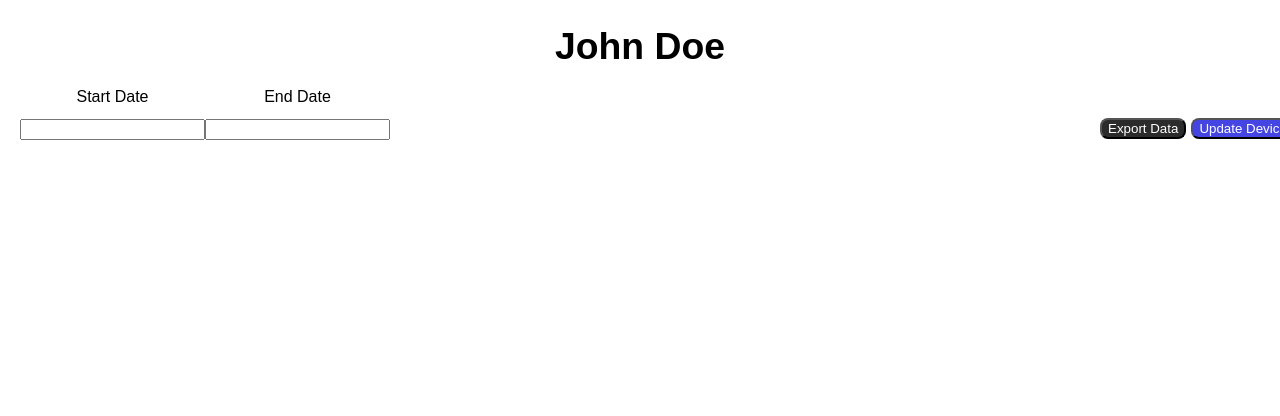
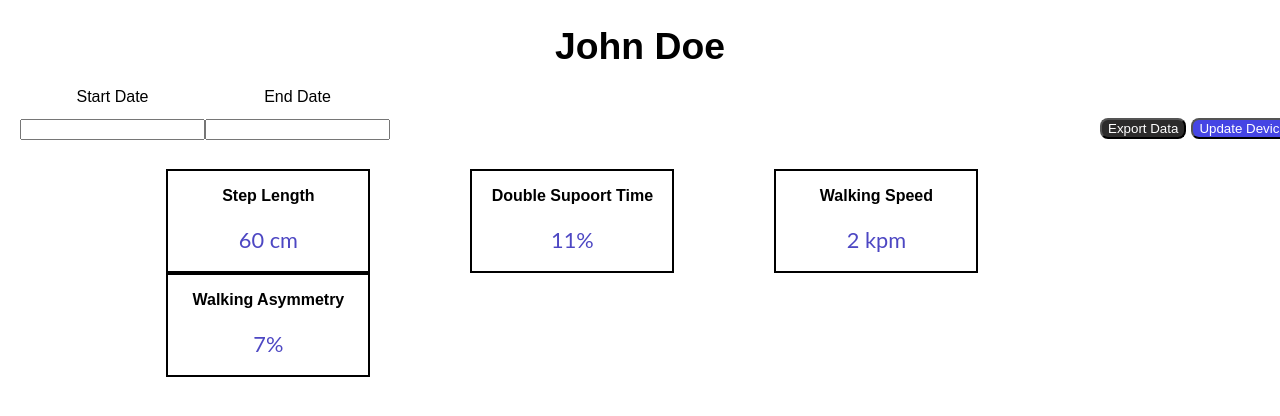
Before and after one commit to UBC-CIC/remote-mobility-monitoring, a React (Create React App) app in the folder webapp/: page /Dashboard in a window 1280 px wide. Shown: the top 416 px of the page. Built offline with nearby package versions, Linux system fonts and the light colour scheme.

Commit message:
finish cards styling

```diff
--- a/package.json
+++ b/package.json
@@ -8,6 +8,7 @@
     "antd": "^5.1.7",
     "chart.js": "^4.2.0",
     "moment": "^2.29.4",
+    "react-bootstrap": "^2.7.0",
     "react-chartjs-2": "^5.2.0",
     "react-datepicker": "^4.10.0",
     "typescript": "^4.9.4"
--- a/webapp/src/components/Dashboard/Dashboard.css
+++ b/webapp/src/components/Dashboard/Dashboard.css
@@ -65,3 +65,30 @@ button[name="remove-button"] {
     margin-right: 5px;
     border-radius: 8px;
 }
+
+.cards{
+    margin-top: 30px;
+    justify-content: "space-between" ;
+    margin-left: 13%;
+}
+
+.card{
+    display: inline-block;
+    background-color: white;
+    width: 200px;
+    height: 100px;
+    border: 2px solid black;
+    box-shadow: "2px 2px 5px #ccc";
+    margin-right: 100px;
+}
+
+.card h3{
+    color: black;
+    font-size: medium;
+    text-align: center;
+}
+
+.card > p {
+    color: #4D47C3;
+    text-align: center;
+}
--- a/webapp/src/components/Dashboard/Dashboard.tsx
+++ b/webapp/src/components/Dashboard/Dashboard.tsx
@@ -1,10 +1,10 @@
 import React, { useState } from "react";
-import { Card, Table } from "antd";
+import { Table } from "antd";
 import { Line } from "react-chartjs-2";
-import moment from "moment";
 import DatePicker from "react-datepicker";
 import "./Dashboard.css";
 import "react-datepicker/dist/react-datepicker.css";
+
 
 interface Props {
   patientName: string;
@@ -21,7 +21,7 @@ interface Props {
 // dummy data
 const sampleData = [
     {
-        date: "2022-01-01",
+        date: "2023-01-01",
         stepLength: 60,
         doubleSupportTime: 10,
         walkingSpeed: 1.5,
@@ -29,7 +29,7 @@ const sampleData = [
         distanceWalked: 1000,
     },
     {
-        date: "2022-01-02",
+        date: "2023-01-02",
         stepLength: 55,
         doubleSupportTime: 11,
         walkingSpeed: 1.6,
@@ -37,7 +37,7 @@ const sampleData = [
         distanceWalked: 900,
     },
     {
-        date: "2022-02-01",
+        date: "2023-02-04",
         stepLength: 65,
         doubleSupportTime: 11,
         walkingSpeed: 1.7,
@@ -49,9 +49,6 @@ const sampleData = [
 function Dashboard() {
     const [startDate, setStartDate] = useState<Date | null>();
     const [endDate, setEndDate] = useState<Date | null>();
-    //const [startDate, setStartDate] = useState<moment.Moment | null>();
-    //const [endDate, setEndDate] = useState<moment.Moment | null>();
-
 
     //TODO:   make api call and convert the data into prop
     const dummyProp = {
@@ -59,11 +56,14 @@ function Dashboard() {
         data: sampleData,
     } as Props;
 
-    /*
+    const stringToDate = (s: string) => {
+        const parts = s.split("-");
+        return new Date(parseInt(parts[0]), parseInt(parts[1]) - 1, parseInt(parts[2]));
+    };
+
     const filteredData = dummyProp.data.filter(
-        (d) => (!startDate || moment(d.date).isSameOrAfter(startDate)) && (!endDate || moment(d.date).isSameOrBefore(endDate))
+        (d) => (!startDate || stringToDate(d.date).getTime()>=startDate.getTime()) && (!endDate || stringToDate(d.date).getTime()<=endDate.getTime())
     );
-
 
     const stepLengthData = filteredData.map((d) => d.stepLength);
     const doubleSupportTimeData = filteredData.map((d) => d.doubleSupportTime);
@@ -76,26 +76,28 @@ function Dashboard() {
     const averageDoubleSupportTime = doubleSupportTimeData.reduce( ( p, c ) => p + c, 0 ) / doubleSupportTimeData.length;
     const averageWalkingSpeed = walkingSpeedData.reduce( ( p, c ) => p + c, 0 ) / walkingSpeedData.length;
     const averageWalkingAsymmetry = walkingAsymmetryData.reduce( ( p, c ) => p + c, 0 ) / walkingAsymmetryData.length;
-*/
+
     const handleExportData = () => {
         // implement logic to export data as a csv file
-        console.log("");
+        //console.log("");
     };
 
     const handleUpdateDevice = () => {
         // implement logic to update the device used to collect data
-        console.log("");
+        //console.log("");
     };
 
     const handleShareData = () => {
         // implement logic to share data with another caregiver
-        console.log("");
+        //console.log("");
     };
 
     const handleRemoveRecord = () => {
         // implement logic to remove this patient's record
-        console.log("");
+        //console.log("");
     };
+
+
     /*
     const graphData = {
         labels: dateData,
@@ -188,6 +190,26 @@ function Dashboard() {
                 <button type="button" name="share-button"  onClick={handleShareData}>Share</button>
                 <button type="button" name="remove-button" onClick={handleRemoveRecord}>Remove</button>
             </div>
+            <div className="cards">
+                <div className="card">
+                    <h3>Step Length</h3>
+                    <p>{Math.round(averageStepLength)} cm</p>
+                </div>
+                <div className="card">
+                    <h3>Double Supoort Time</h3>
+                    <p>{Math.round(averageDoubleSupportTime)}%</p>
+                </div>
+                <div className="card">
+                    <h3>Walking Speed</h3>
+                    <p>{Math.round(averageWalkingSpeed)} kpm</p>
+                </div>
+                <div className="card">
+                    <h3>Walking Asymmetry</h3>
+                    <p>{Math.round(averageWalkingAsymmetry)}%</p>
+                </div>
+            </div>
+
+
         </div>
     );
 }
@@ -208,6 +230,12 @@ export default Dashboard;
                 <Button className="share-button" onClick={handleShareData}>Share</Button>
                 <Button className="remove-button" onClick={handleRemoveRecord}>Remove</Button>
             </div>
+                        <div className="cards" >
+                <Card title="Step Length">{averageStepLength}</Card>
+                <Card title="Double Support Time">{averageDoubleSupportTime}</Card>
+                <Card title="Walking Speed">{averageWalkingSpeed}</Card>
+                <Card title="Walking Asymmetry">{averageWalkingAsymmetry}</Card>
+            </div>
             <div className="cards" style={{ display: "flex", justifyContent: "space-between", marginTop: 16 }}>
                 <Card title="Step Length" style={{ width: 300, display: "inline-block" }}> {averageStepLength}</Card>
                 <Card title="Double Support Time" style={{ width: 300, display: "inline-block" }}> {averageDoubleSupportTime}</Card>
```
Also changed, not shown: 1 other file (tests, documents, lock files or other folders).
